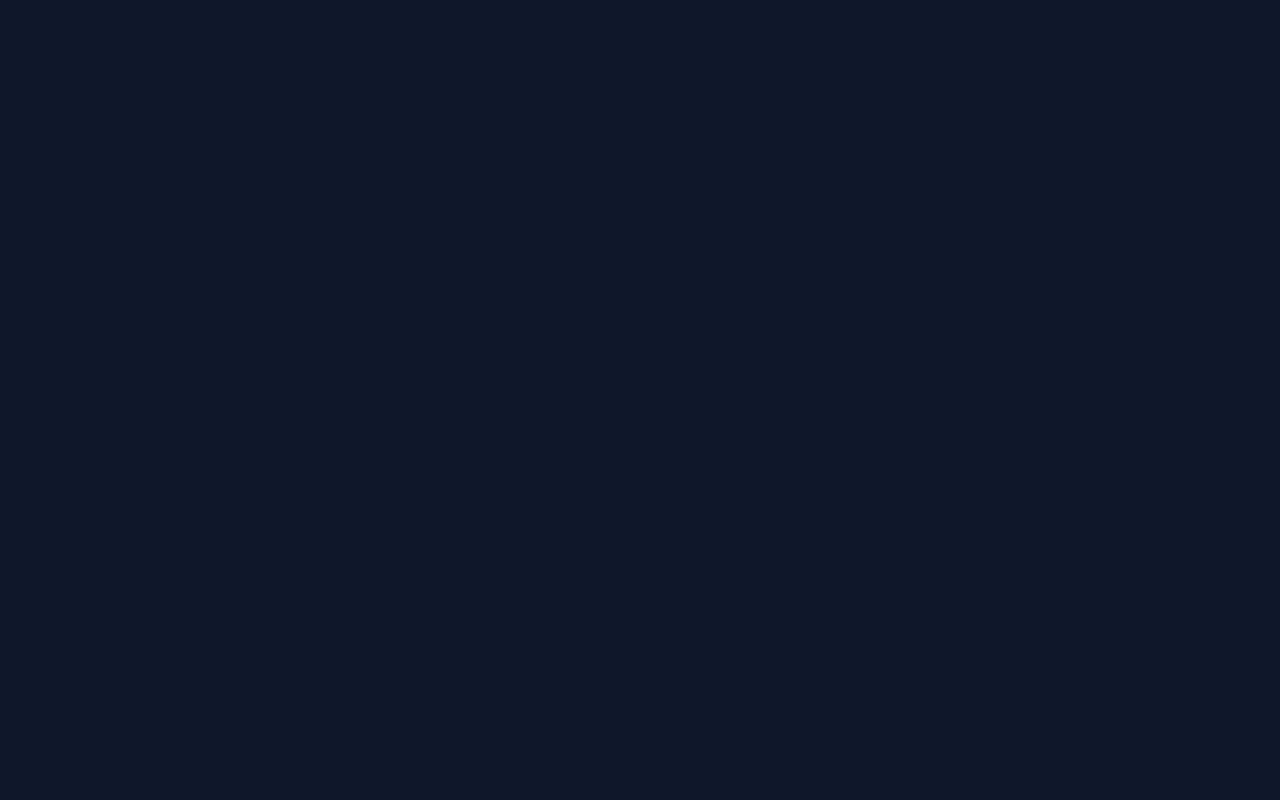
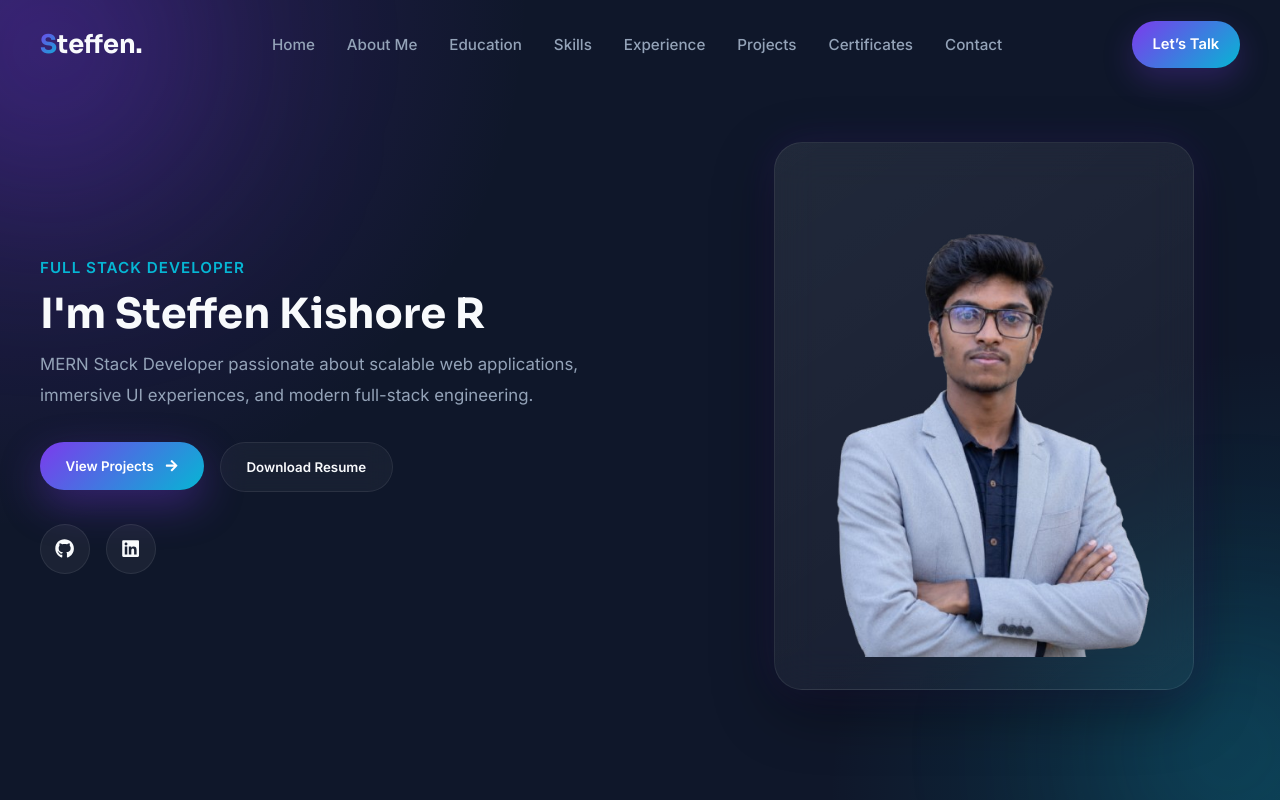
Before and after one commit to Steffenkishore/personal_portfolio, a React (Create React App) app: page / in a window 1280 px wide. Before the commit this address had no page. Shown: the top 800 px of the page. Built offline with nearby package versions, Linux system fonts and the light colour scheme.

Commit message:
futher fix

```diff
--- a/src/Components/AllProjects/AllProjects.jsx
+++ b/src/Components/AllProjects/AllProjects.jsx
@@ -45,7 +45,7 @@ function AllProjects() {
             </p>
           </div>
 
-          <a href="/personal_portfolio" className="all-projects__back-button">
+          <a href="/#projects" className="all-projects__back-button">
             <FaArrowLeft />
             Go Back
           </a>
--- a/src/index.js
+++ b/src/index.js
@@ -14,7 +14,7 @@ root.render(
   <React.StrictMode>
     <BrowserRouter>
       <Routes>
-        <Route path="/personal_portfolio" element={<App />} />
+        <Route path="/" element={<App />} />
 
         <Route path="/projects" element={<AllProjects />} />
       </Routes>
```
